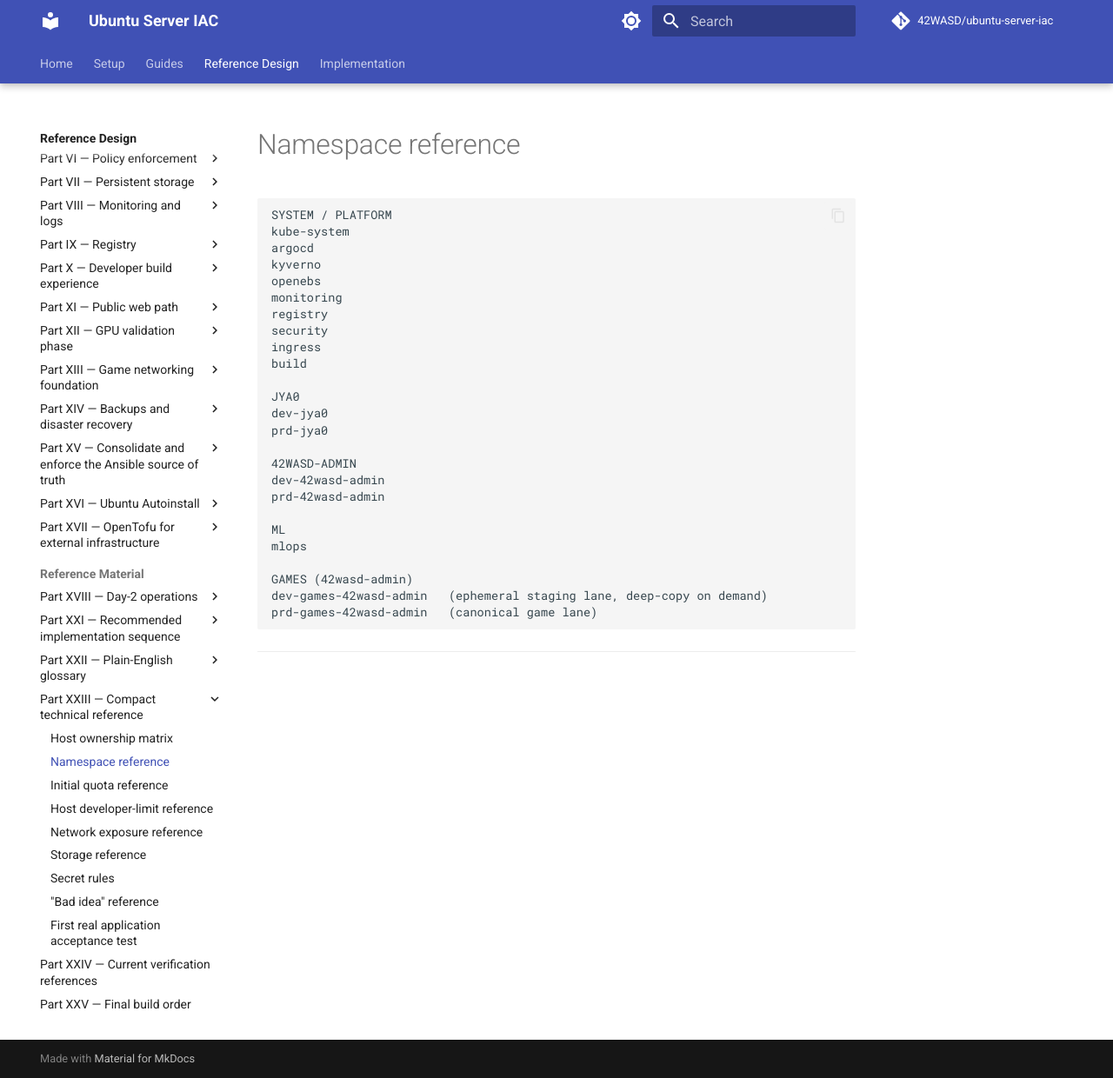
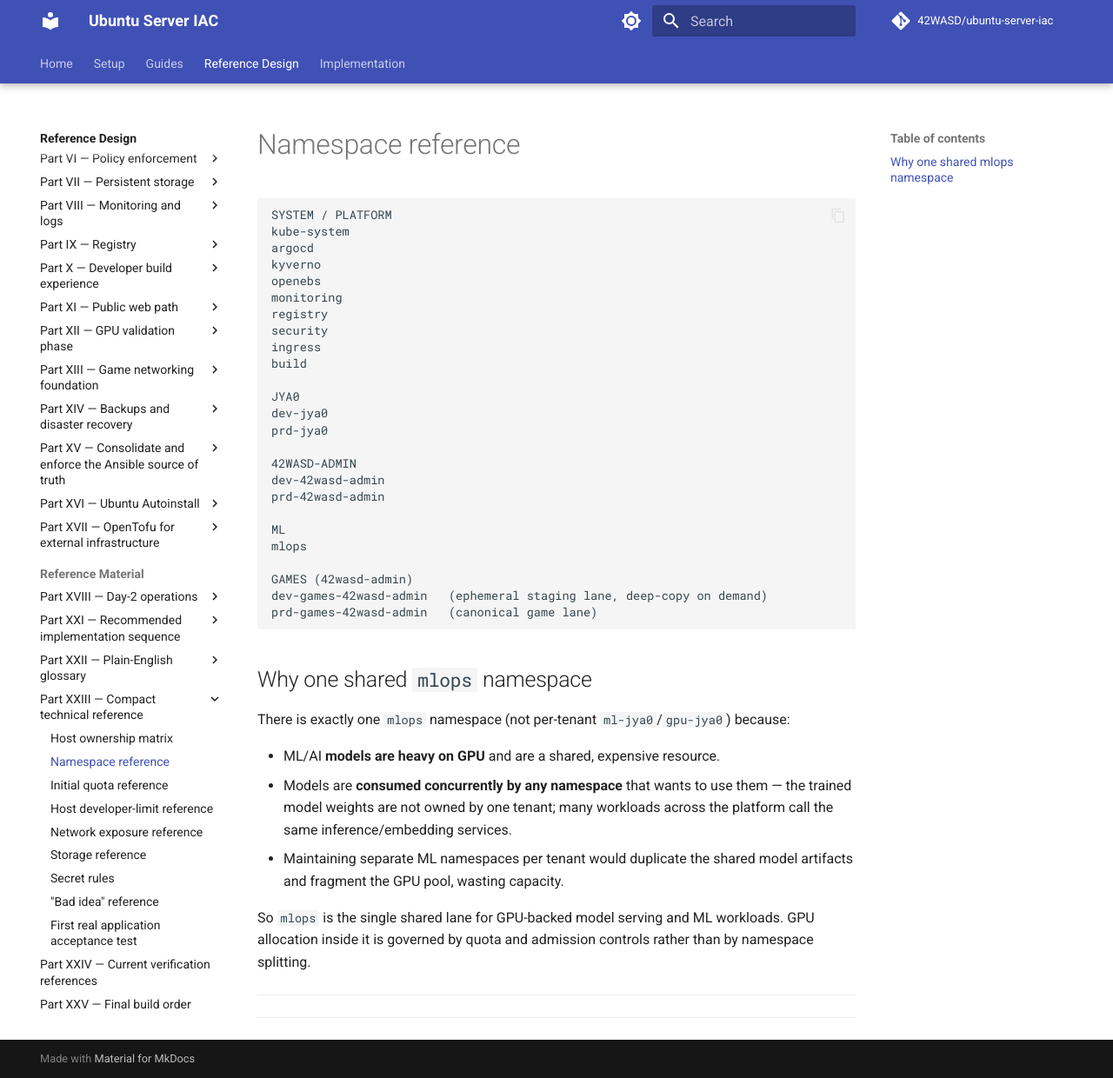
Before and after one commit to 42WASD/ubuntu-server-iac, an MkDocs documentation site: the page built from docs/reference-design/reference/23-compact-technical-reference/01-109-namespace-reference/index.md, in a window 1280 px wide and 1240 px high. Shown: the whole window at 87% size. Built offline with MkDocs 1.6.1 and Material for MkDocs 9.7.7, drawn with Linux system fonts in a browser that asks for light colours; comment, search, counter and statistics services are not loaded.

Commit message:
Docs: document single shared mlops namespace rationale
- Why one mlops namespace: GPU-heavy models, concurrently consumed by any namespace
- Add rationale to namespace reference, quota reference, and Phase 21 runbook
- Docs regenerated, strict build clean

````diff
--- a/docs/reference-design/reference/23-compact-technical-reference/01-109-namespace-reference/index.md
+++ b/docs/reference-design/reference/23-compact-technical-reference/01-109-namespace-reference/index.md
@@ -28,4 +28,22 @@ dev-games-42wasd-admin   (ephemeral staging lane, deep-copy on demand)
 prd-games-42wasd-admin   (canonical game lane)
 ```
 
+## Why one shared `mlops` namespace
+
+There is exactly one `mlops` namespace (not per-tenant `ml-jya0`/`gpu-jya0`)
+because:
+
+- ML/AI **models are heavy on GPU** and are a shared, expensive resource.
+- Models are **consumed concurrently by any namespace** that wants to use them —
+  the trained model weights are not owned by one tenant; many workloads across
+  the platform call the same inference/embedding services.
+- Maintaining separate ML namespaces per tenant would duplicate the shared
+  model artifacts and fragment the GPU pool, wasting capacity.
+
+So `mlops` is the single shared lane for GPU-backed model serving and ML
+workloads. GPU allocation inside it is governed by quota and admission controls
+rather than by namespace splitting.
+
 ---
+
+---
````
Also changed, not shown: docs/implementation/_runbook/05-gitops-bootstrap/03-30-phase-21-namespace-baseline.md (+3 -1 lines), docs/implementation/index.md (+20 -10 lines).
